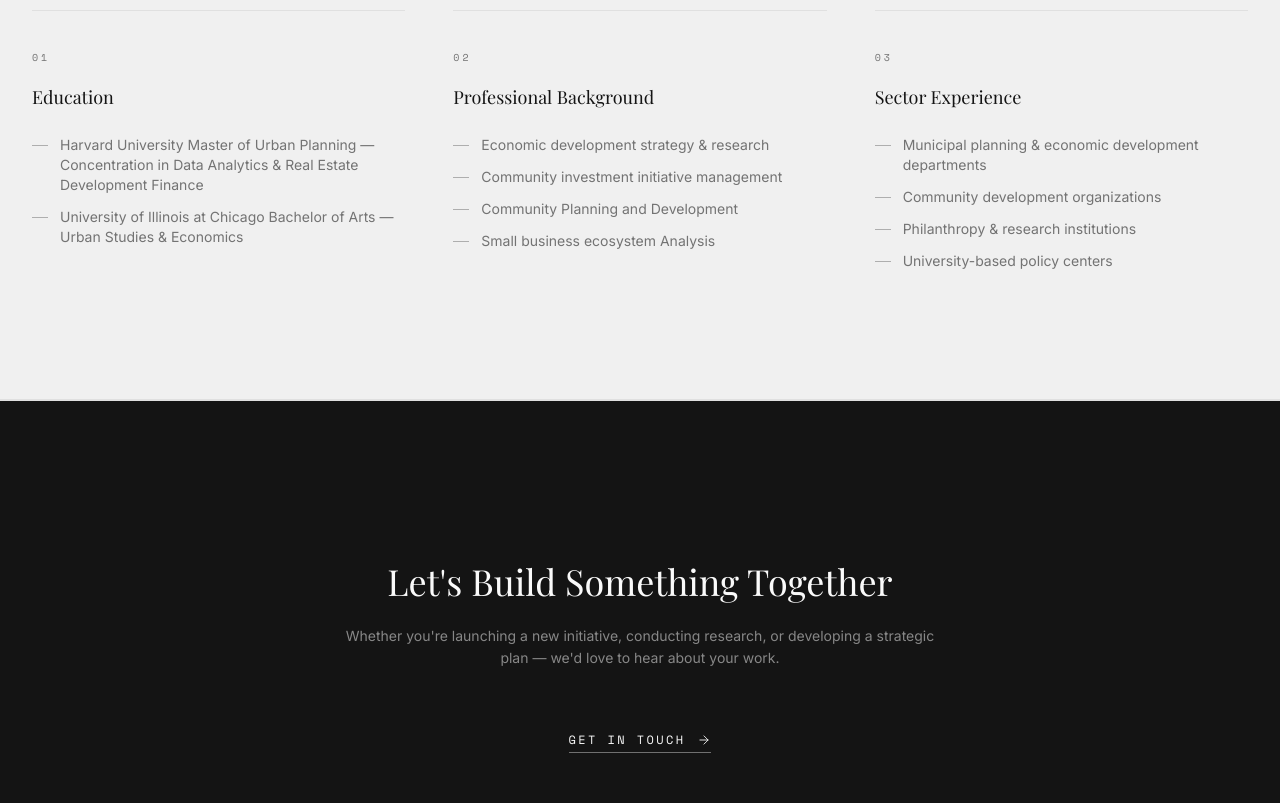
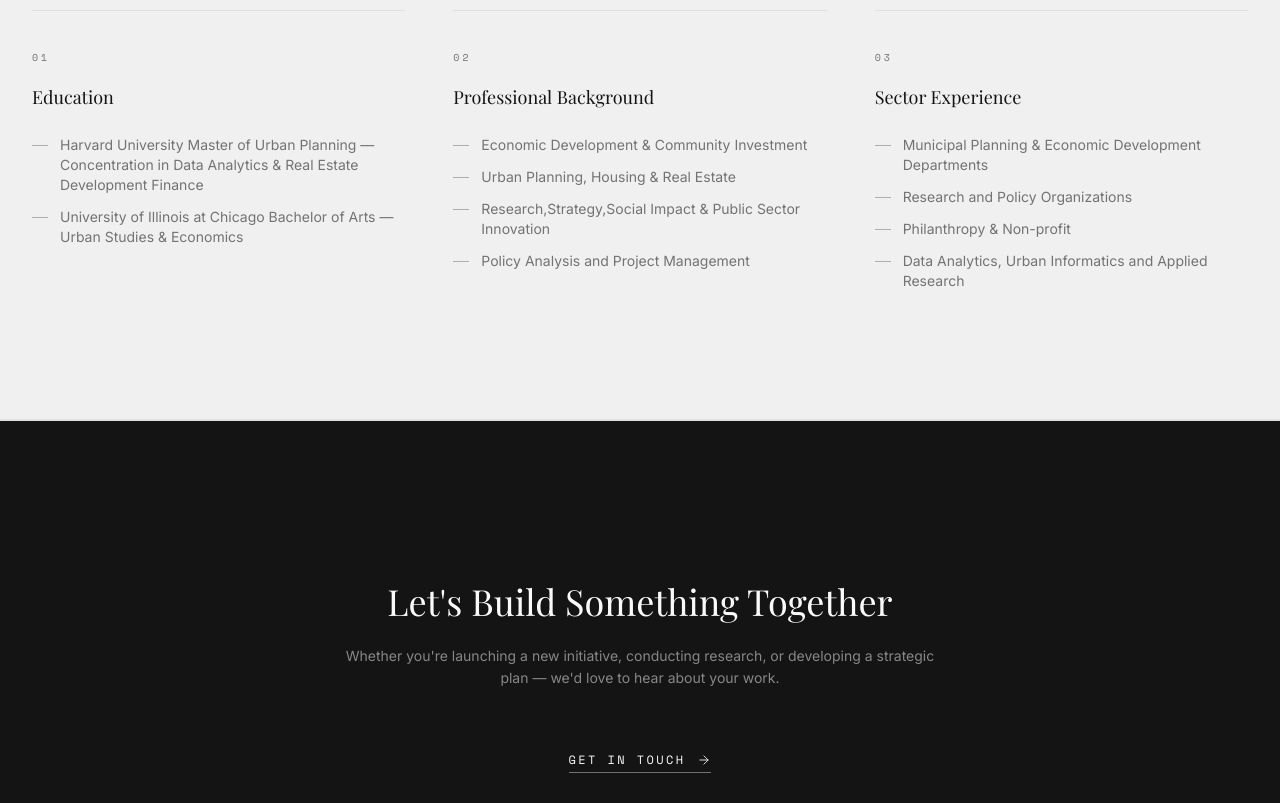
Before and after one commit to michaeljohnson8971/template, a React (Vite) app: page /about in a window 1280 px wide. Shown: the part 1860-2663 px from the top of the page. Built offline with nearby package versions, Linux system fonts and the light colour scheme; the HTML template or start-up script is replaced by a standard one; a web font is replaced by a local one.

Commit message:
Changes
Co-authored-by: michaeljohnson8971 <12179200+michaeljohnson8971@users.noreply.github.com>

```diff
--- a/src/pages/About.tsx
+++ b/src/pages/About.tsx
@@ -15,20 +15,20 @@ const credentials = [
     icon: Award,
     title: "Professional Background",
     items: [
-      "Economic development strategy & research",
-      "Community investment initiative management",
-      "Community Planning and Development",
-      "Small business ecosystem Analysis",
+      "Economic Development & Community Investment",
+      "Urban Planning, Housing & Real Estate\u00a0",
+      "Research,Strategy,Social Impact & Public Sector Innovation",
+      "Policy Analysis and Project Management\u00a0",
     ],
   },
   {
     icon: MapPin,
     title: "Sector Experience",
     items: [
-      "Municipal planning & economic development departments",
-      "Community development organizations",
-      "Philanthropy & research institutions",
-      "University-based policy centers",
+      "Municipal Planning & Economic Development Departments",
+      "Research and Policy Organizations",
+      "Philanthropy & Non-profit",
+      "Data Analytics, Urban Informatics and Applied Research",
     ],
   },
 ];
```
